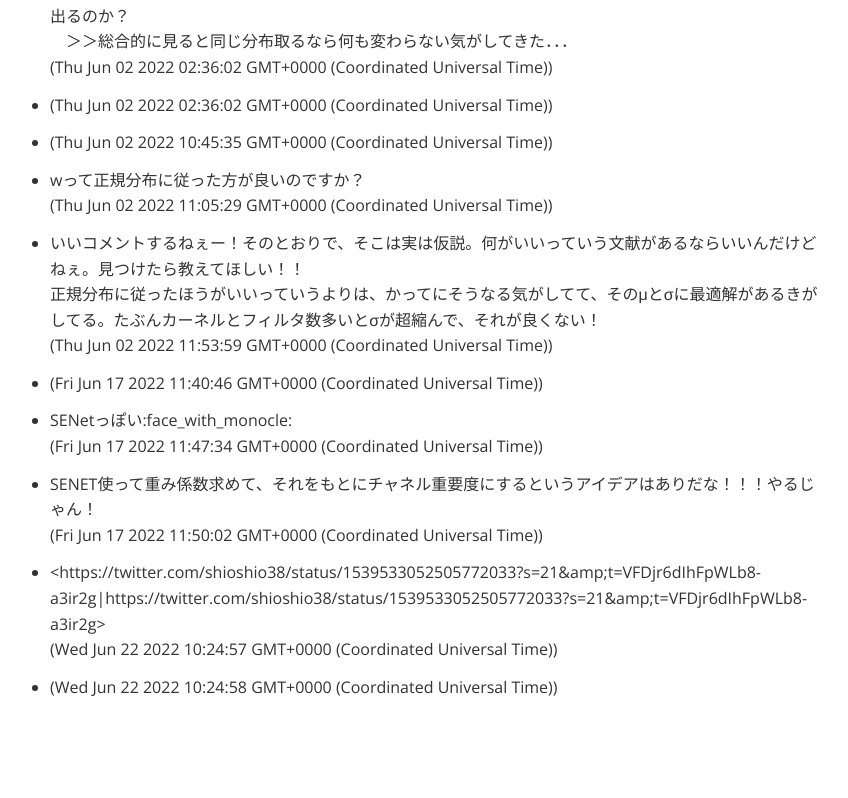
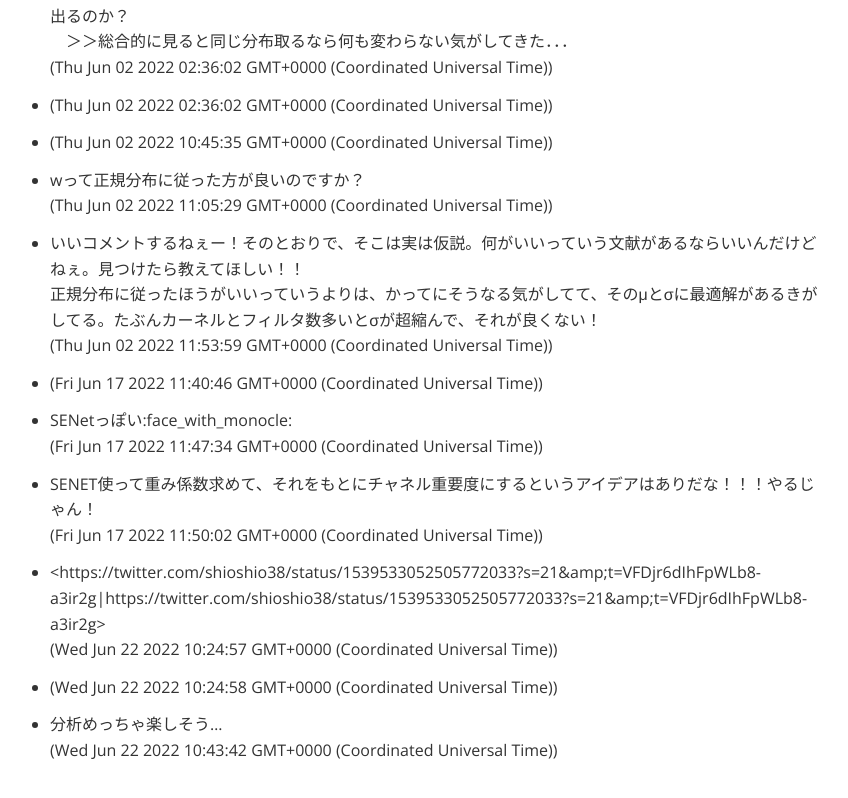
Before and after one commit to haselab-dev/idea_summary_site_by_annony_chan, a plain HTML site: page index.html in a window 1280 px wide. Shown: the part 3796-4594 px from the top of the page, without its empty margins (220-1068 px from the left). Drawn offline with nearby package versions, Linux system fonts and the light colour scheme.

Commit message:
update content

```diff
--- a/index.html
+++ b/index.html
@@ -685,6 +685,7 @@ DeepLabCutを適用するだけというところからはじめて，少しず
             <li><span>SENET使って重み係数求めて、それをもとにチャネル重要度にするというアイデアはありだな！！！やるじゃん！</span><div>(Fri Jun 17 2022 11:50:02 GMT+0000 (Coordinated Universal Time))</div></li>
             <li><span>&lt;https://twitter.com/shioshio38/status/1539533052505772033?s=21&amp;amp;t=VFDjr6dIhFpWLb8-a3ir2g|https://twitter.com/shioshio38/status/1539533052505772033?s=21&amp;amp;t=VFDjr6dIhFpWLb8-a3ir2g&gt;</span><div>(Wed Jun 22 2022 10:24:57 GMT+0000 (Coordinated Universal Time))</div></li>
             <li><span></span><div>(Wed Jun 22 2022 10:24:58 GMT+0000 (Coordinated Universal Time))</div></li>
+            <li><span>分析めっちゃ楽しそう…</span><div>(Wed Jun 22 2022 10:43:42 GMT+0000 (Coordinated Universal Time))</div></li>
         </ul>
     </div></div>
 </body>
```
